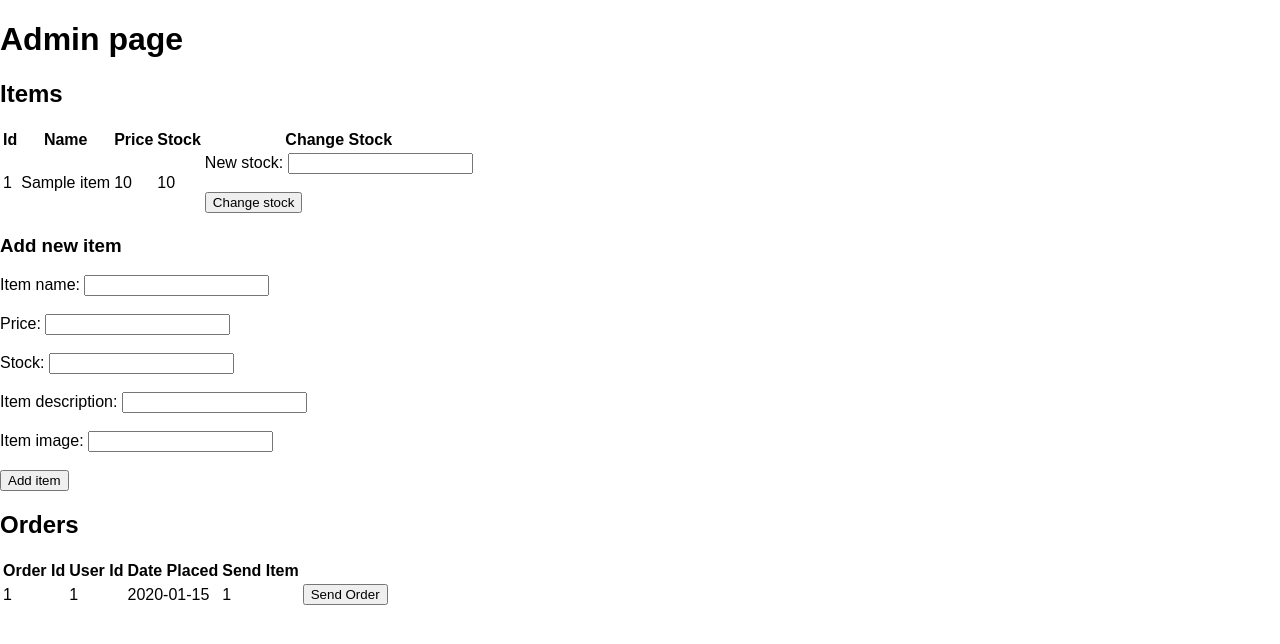
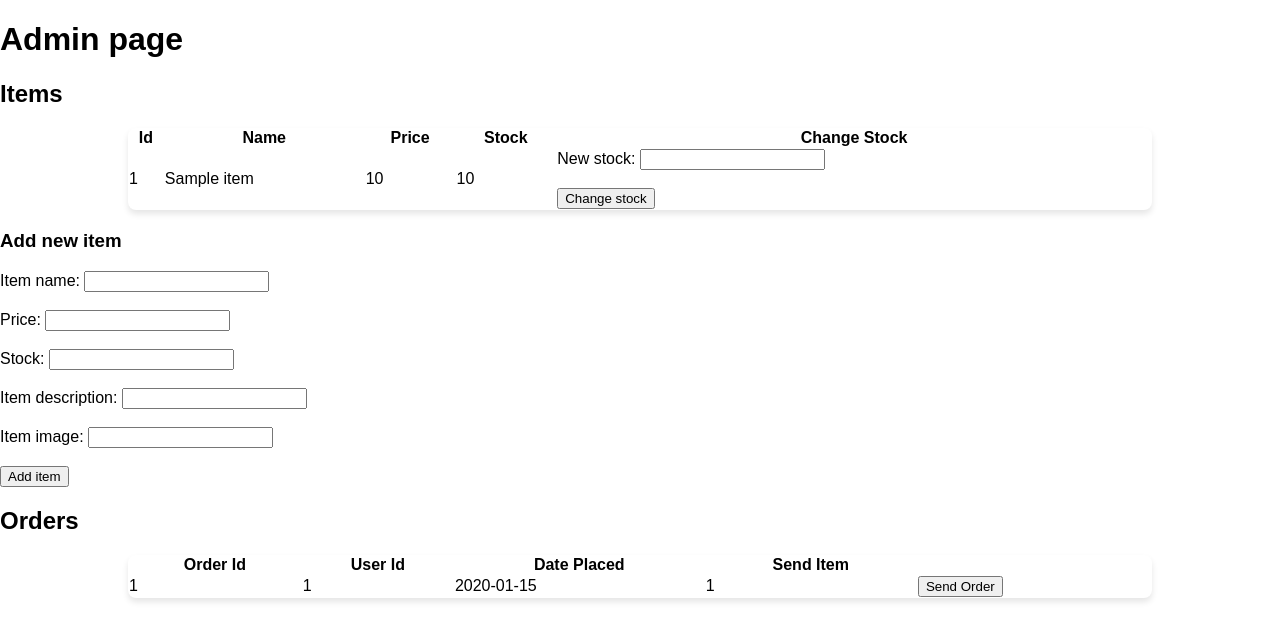
Before and after one commit to saglin/D0018E, a Flask app: page /admin in a window 1280 px wide. Shown: the part 48-692 px from the top of the page. Run offline with Flask 3, Linux system fonts and the light colour scheme; tables that the repository leaves empty hold one stand-in row (values such as "Sample post"); some libraries are stand-ins or nearby versions.

Commit message:
Update styles.css

```diff
--- a/static/styles.css
+++ b/static/styles.css
@@ -34,3 +34,13 @@ header {
 .cart-btn {
     margin-left: auto;
 }
+
+table {
+    width: 80%;
+    margin: 20px auto;
+    border-collapse: collapse;
+    background-color: #fff;
+    box-shadow: 0 4px 6px rgba(0, 0, 0, 0.1);
+    border-radius: 8px;
+    overflow: hidden;
+}
```
